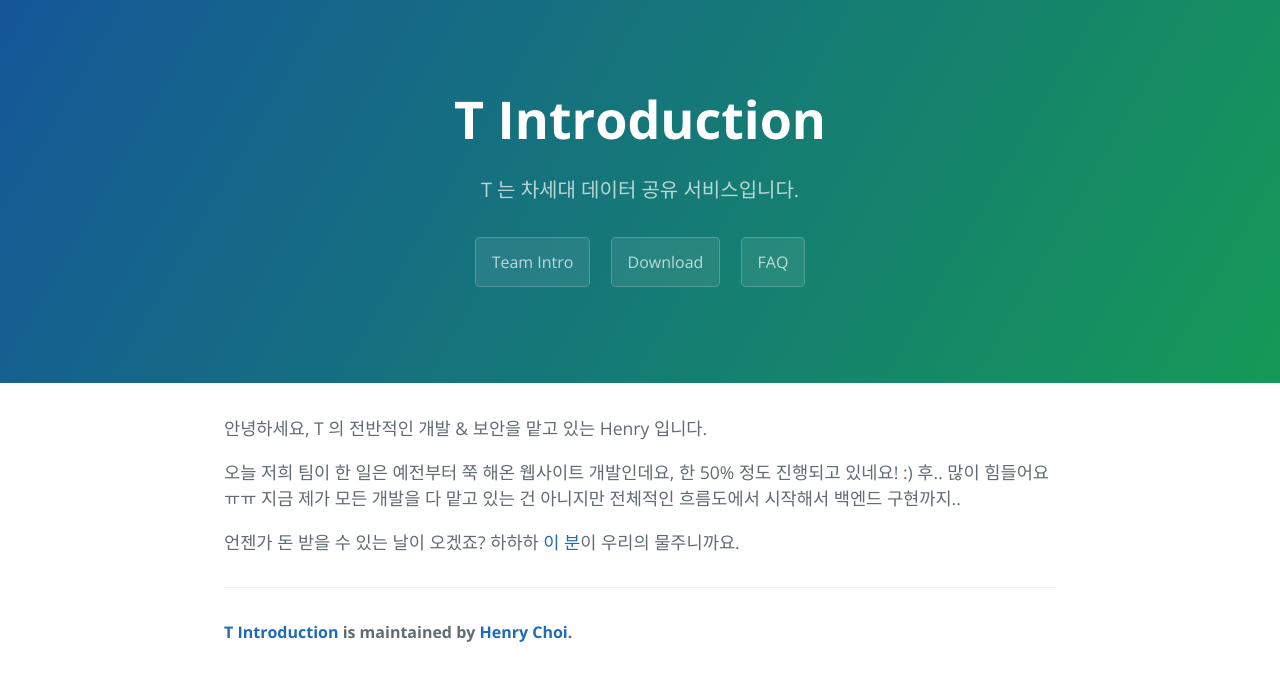
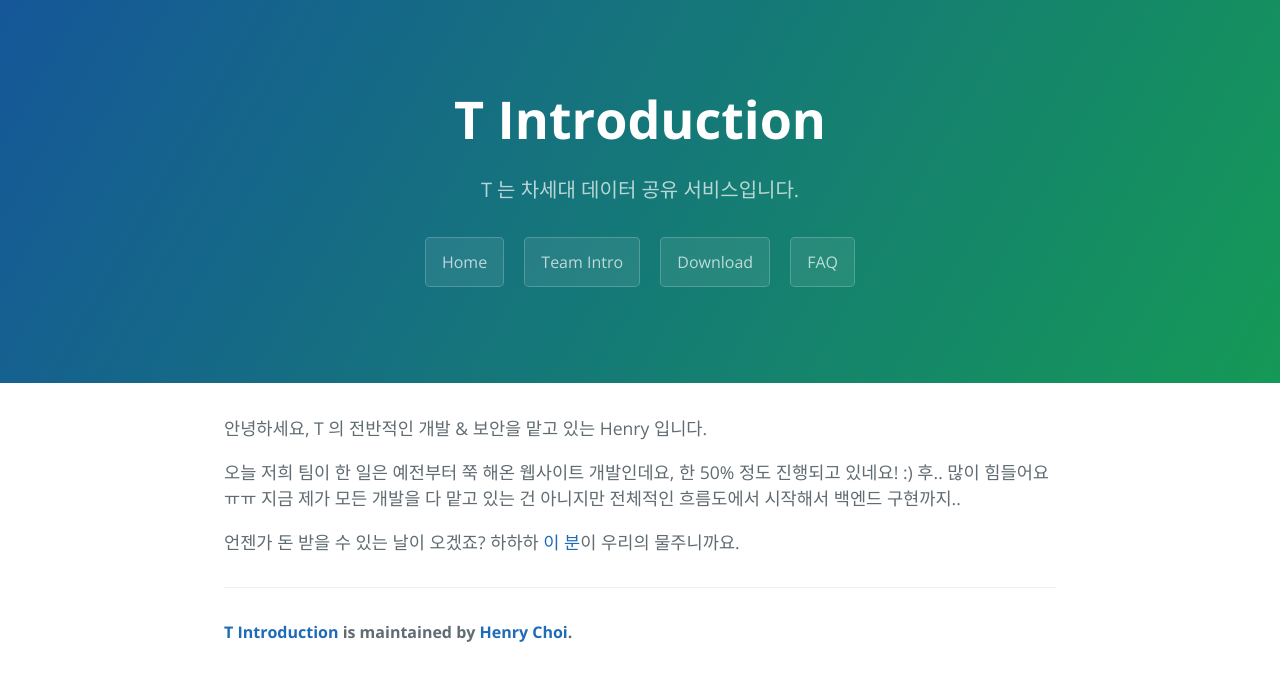
Before and after one commit to ProjectM4/ProjectM4.github.io, a Jekyll site: the page built from _posts/2017-01-05-Introduction.markdown, in a window 1280 px wide. Shown: the top 681 px of the page. Built offline with Jekyll 4.4.1, drawn with Linux system fonts in a browser that asks for light colours.

Commit message:
edited page-header

```diff
--- a/_includes/page-header.html
+++ b/_includes/page-header.html
@@ -1,6 +1,7 @@
 <section class="page-header">
   <h1 class="project-name">{{ site.title }}</h1>
   <h2 class="project-tagline">{{ site.tagline }}</h2>
+  <a href="https://projectm4.github.io" class="btn">Home</a>
   <a href="#" class="btn">Team Intro</a>
   <a href="#" class="btn">Download</a>
   <a href="#" class="btn">FAQ</a>
```
